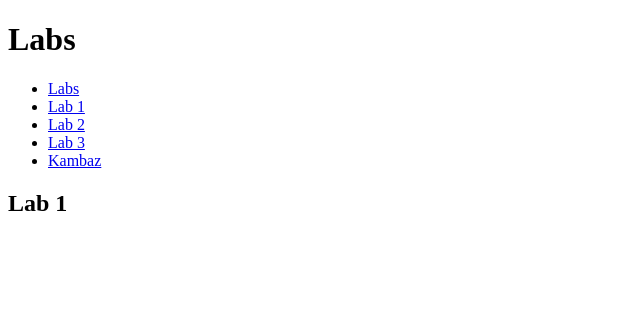
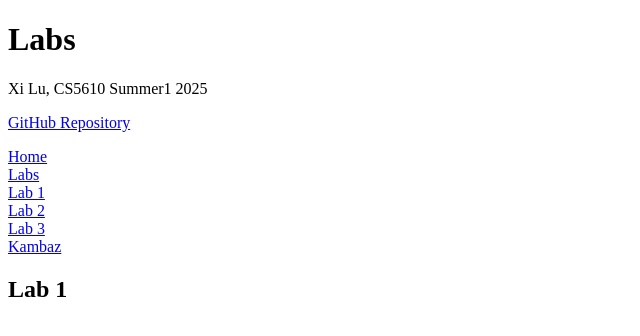
Before and after one commit to xilu56/kambaz-react-web-app-cs5610-sm25, a React app: page /#/Labs/Lab1 in a window 1280 px wide. Shown: the top 336 px of the page, without its empty margins (0-640 px from the left). Built offline with nearby package versions, Linux system fonts and the light colour scheme; the HTML template or start-up script is replaced by a standard one.

Commit message:
Included name, section and github repo link to source code

```diff
--- a/src/Labs/TOC.tsx
+++ b/src/Labs/TOC.tsx
@@ -1,12 +1,21 @@
 import { Link } from "react-router-dom";
+
 export default function TOC() {
- return (
-  <ul>
-   <li><Link to="/Labs"      id="wd-a"> Labs </Link></li>
-   <li><Link to="/Labs/Lab1" id="wd-a1">Lab 1</Link></li>
-   <li><Link to="/Labs/Lab2" id="wd-a2">Lab 2</Link></li>
-   <li><Link to="/Labs/Lab3" id="wd-a3">Lab 3</Link></li>
-   <li><Link to="/Kambaz"    id="wd-k"> Kambaz</Link></li>
-  </ul>
- );
+  return (
+    <div className="main-navigation">
+      <div className="student-info">
+        <p>Xi Lu, CS5610 Summer1 2025</p>
+        <p><a href="https://github.com/xilu56/kambaz-react-web-app-cs5610-sm25.git" target="_blank">GitHub Repository</a></p>
+      </div>
+
+      <nav className="nav-links">
+        <Link to="/" className="nav-link home-link">Home</Link><br />
+        <Link to="/Labs" className="nav-link" id="wd-a">Labs</Link><br />
+        <Link to="/Labs/Lab1" className="nav-link" id="wd-a1">Lab 1</Link><br />
+        <Link to="/Labs/Lab2" className="nav-link" id="wd-a2">Lab 2</Link><br />
+        <Link to="/Labs/Lab3" className="nav-link" id="wd-a3">Lab 3</Link><br />
+        <Link to="/Kambaz" className="nav-link" id="wd-k">Kambaz</Link><br />
+      </nav>
+    </div>
+  );
 }
```
